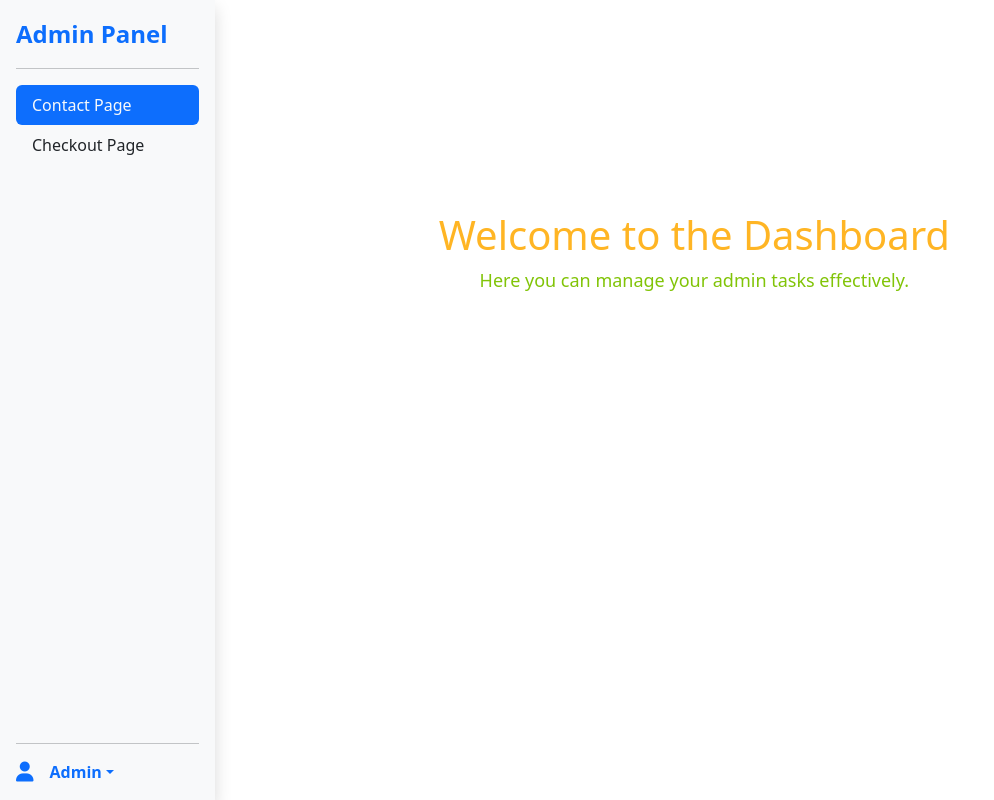
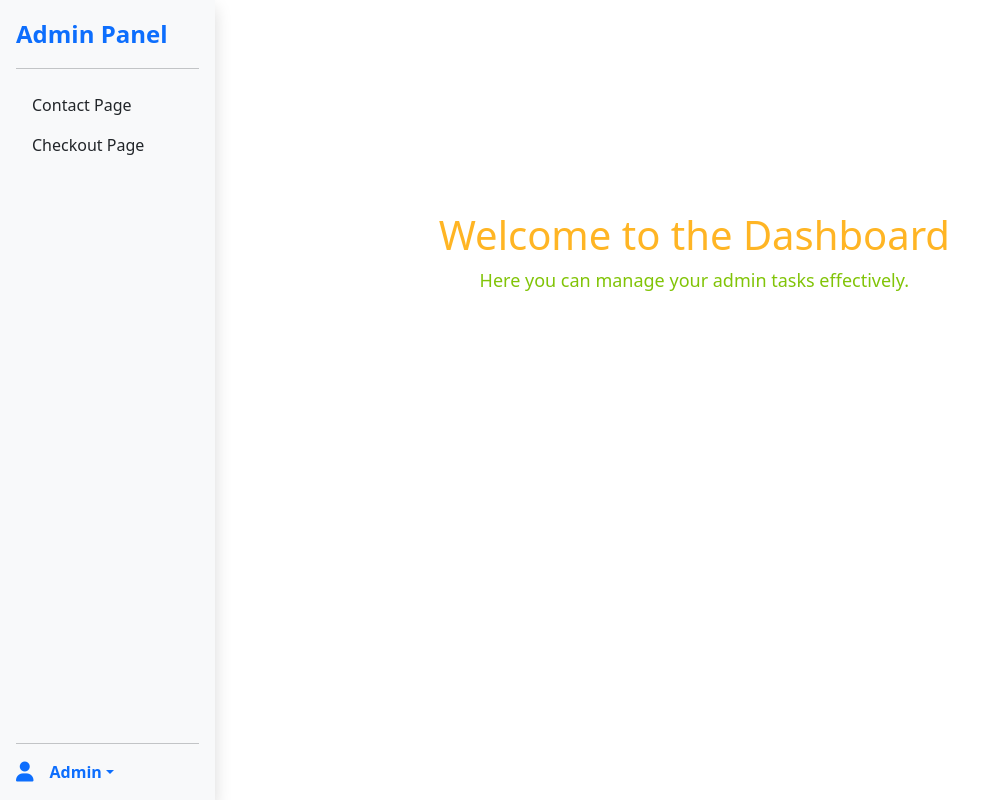
Before and after one commit to ravib7/Fruitable, a React (Vite) app: page /Fruitable/admin in a window 1280 px wide. Shown: the whole page, without its empty margins (0-994 px from the left). Built offline with nearby package versions, Linux system fonts and the light colour scheme; sample sign-in values are in the browser's storage.

Commit message:
Automatic commit

```diff
--- a/src/admin/pages/AdminContact.jsx
+++ b/src/admin/pages/AdminContact.jsx
@@ -41,9 +41,9 @@ const AdminContact = () => {
                         <td>{item.email}</td>
                         <td>{item.message}</td>
                         <td>
-                            <button className="btn btn-warning me-3 mb-md-2">
+                            {/* <button className="btn btn-warning me-3 mb-md-2">
                                 <i className="fas fa-edit"></i>
-                            </button>
+                            </button> */}
                             <button
                                 onClick={() => deletContact(item.id)}
                                 className="btn btn-danger me-3"
--- a/src/admin/pages/Dashboard.jsx
+++ b/src/admin/pages/Dashboard.jsx
@@ -1,6 +1,6 @@
 import React, { useEffect } from 'react';
 import "../../admin/assets/styles/Dashboard.css"
-import { Link, Outlet, useNavigate } from 'react-router-dom';
+import { Link, NavLink, Outlet, useNavigate } from 'react-router-dom';
 
 const Sidebar = () => {
 
@@ -21,14 +21,28 @@ const Sidebar = () => {
                     <hr />
                     <ul className="nav nav-pills flex-column mb-auto">
                         <li>
-                            <Link to="admincontact" className="nav-link bg-primary text-light active">
+                            <NavLink
+                                to="admincontact"
+                                className={({ isActive }) =>
+                                    isActive
+                                        ? "nav-link bg-primary text-light active"
+                                        : "nav-link text-dark"
+                                }
+                            >
                                 Contact Page
-                            </Link>
+                            </NavLink>
                         </li>
                         <li>
-                            <Link to="admincheckout" className="nav-link text-dark">
+                            <NavLink
+                                to="admincheckout"
+                                className={({ isActive }) =>
+                                    isActive
+                                        ? "nav-link bg-primary text-light active"
+                                        : "nav-link text-dark"
+                                }
+                            >
                                 Checkout Page
-                            </Link>
+                            </NavLink>
                         </li>
                     </ul>
                     <hr />
@@ -40,7 +54,6 @@ const Sidebar = () => {
                             data-bs-toggle="dropdown"
                             aria-expanded="false"
                         >
-
                             <i className="fa-solid fa-user fs-5 me-3"></i>
                             <strong>Admin</strong>
                         </a>
```
